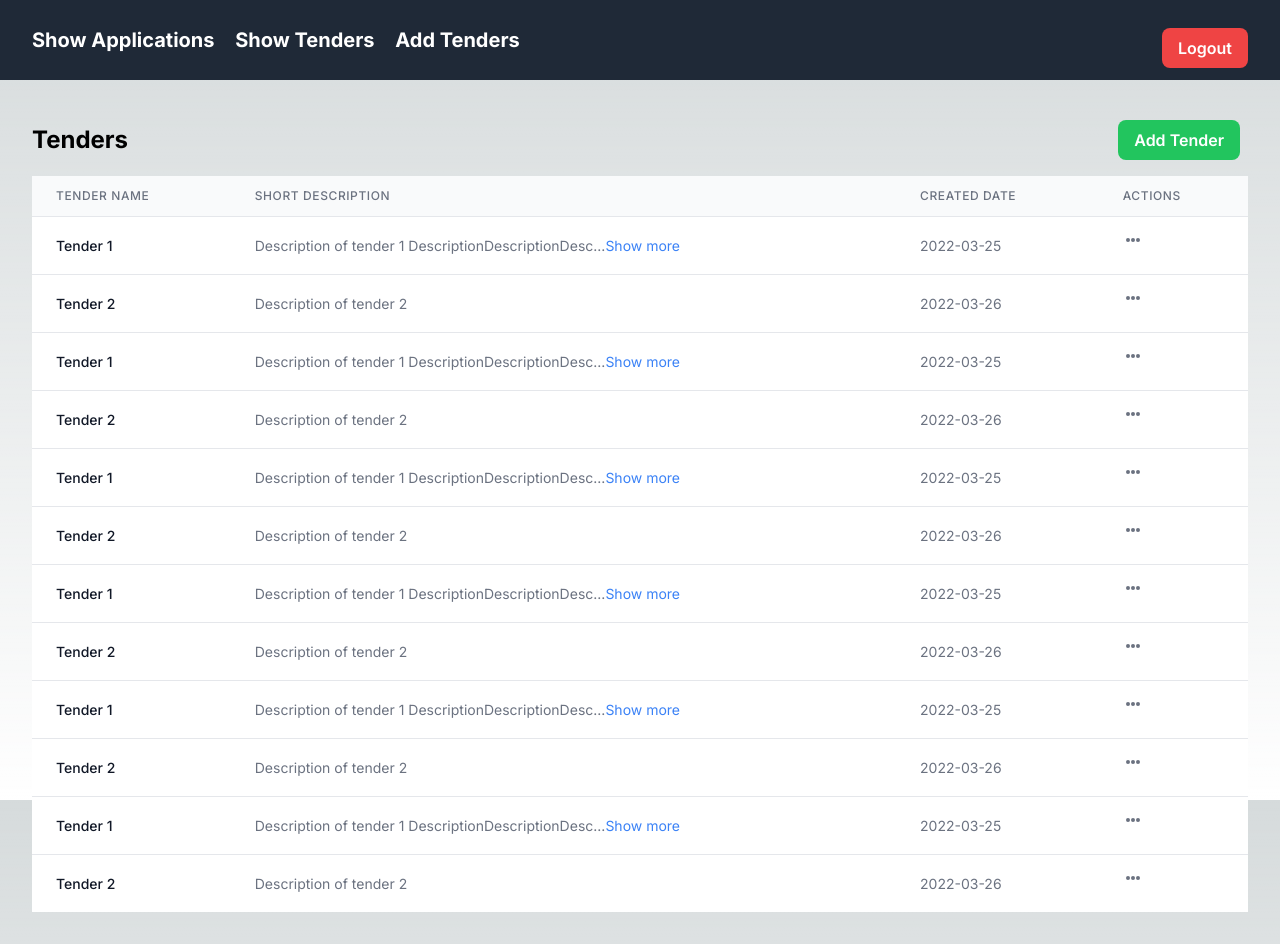
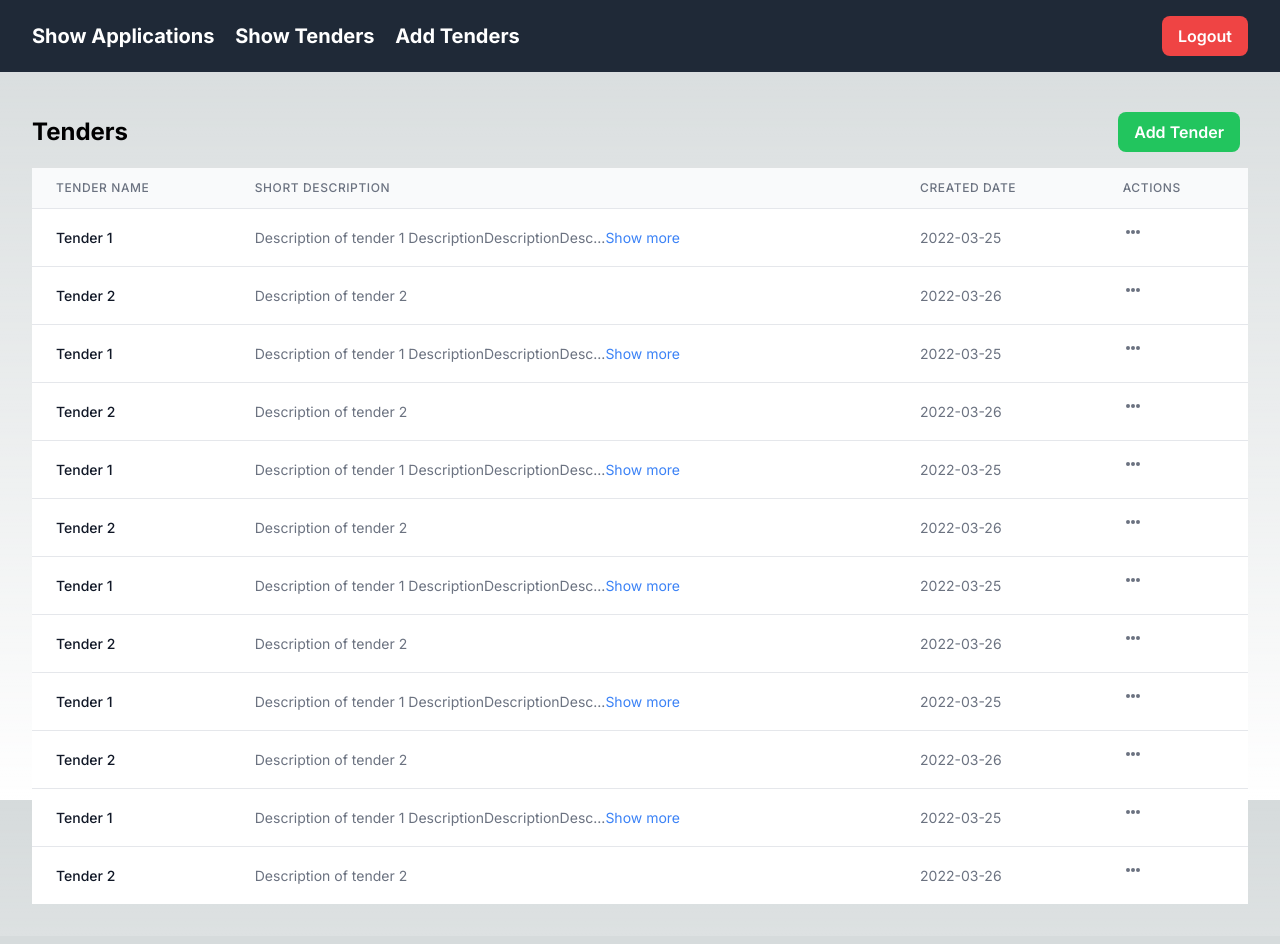
Before and after one commit to sambhavyadav-tech/nextjs, a Next.js app in the folder login_app/: page /admin/tenders in a window 1280 px wide. Built offline with nearby package versions, Linux system fonts and the light colour scheme.

Commit message:
format logout button

```diff
--- a/login_app/app/components/adminlayout.jsx
+++ b/login_app/app/components/adminlayout.jsx
@@ -22,7 +22,7 @@ const AdminLayout = ({ children }) => {
                         <Link href="/admin/addTenders" className="text-xl ml-4 font-bold"> Add Tenders </Link>
                     </div>
 
-                    <button className="relative top-3 right-4 px-4 py-2 mb-2 bg-red-500 hover:bg-red-600 text-white font-semibold rounded-lg" onClick={() => logout()}>
+                    <button className="relative right-4 px-4 py-2 bg-red-500 hover:bg-red-600 text-white font-semibold rounded-lg" onClick={() => logout()}>
                         Logout
                     </button>
                 </div>
```
